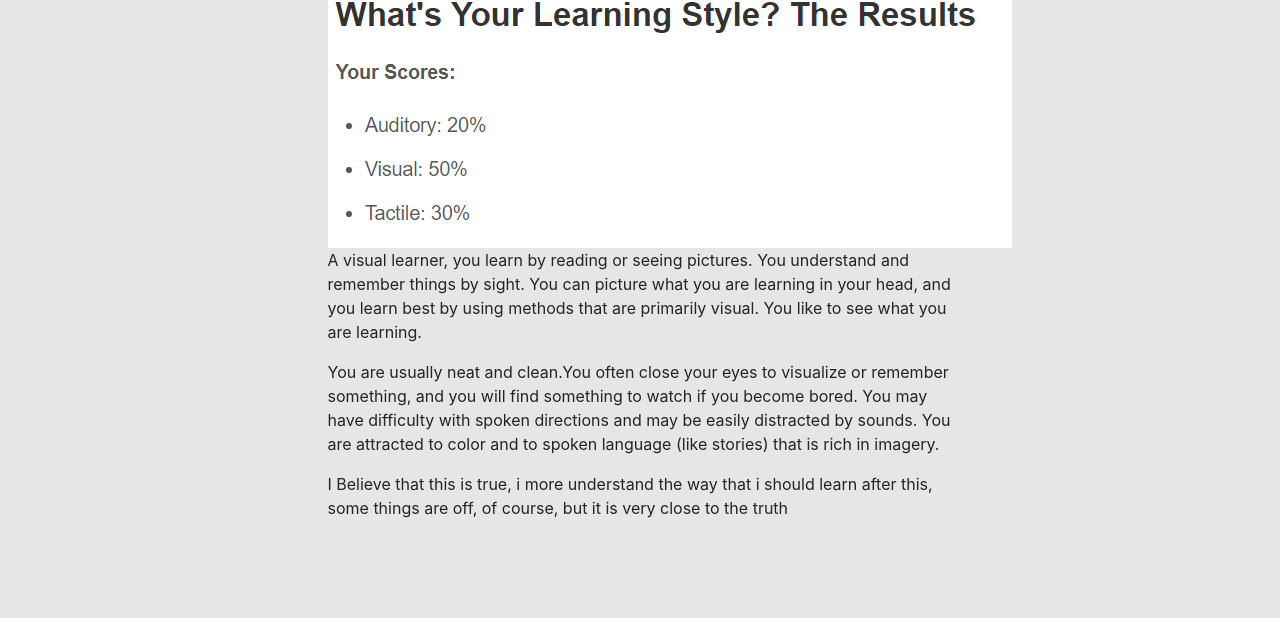
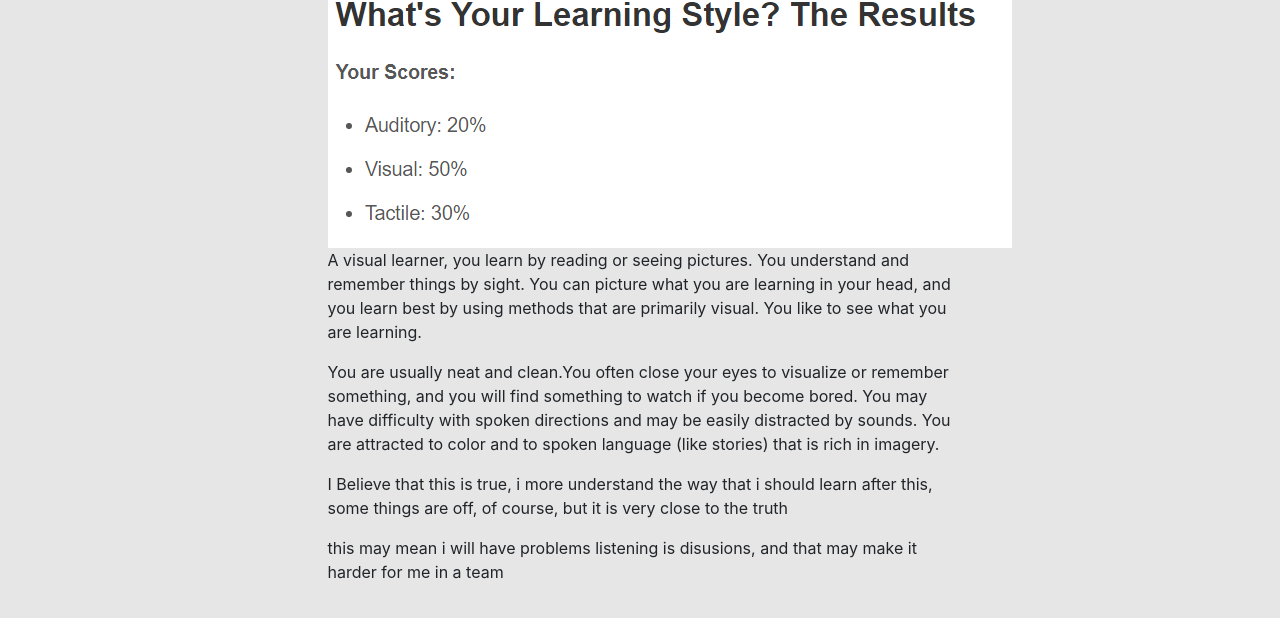
Before and after one commit to elijahslaven/elijahslaven.github.io, a plain HTML site: page learningstyle.html in a window 1280 px wide. Shown: the part 122-740 px from the top of the page. Drawn offline with nearby package versions, Linux system fonts and the light colour scheme.

Commit message:
added team factors to personality test pages

```diff
--- a/learningstyle.html
+++ b/learningstyle.html
@@ -73,6 +73,12 @@
             <p>
                 I Believe that this is true, i more understand the way that i should learn after this, some things are off, of course, but it is very close to the truth
             </p>
+
+
+            <p>
+                this may mean i will have problems listening is disusions, and that may make it harder for me in a team
+            </p>
+
         </div>
     </div>
 </body>
```
Also changed, not shown: myers-briggstest.html (+1 -0 lines), thebigfivepersonalitytest.html (+4 -0 lines).
